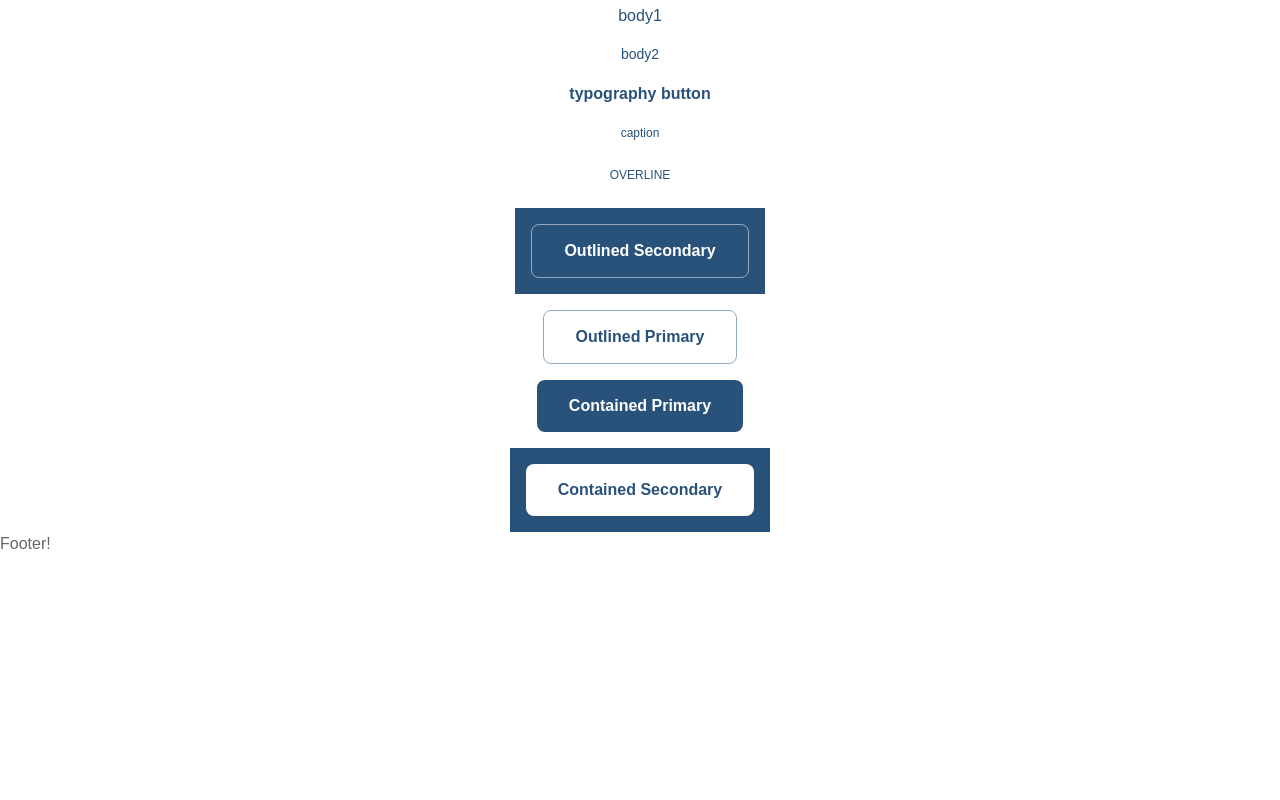
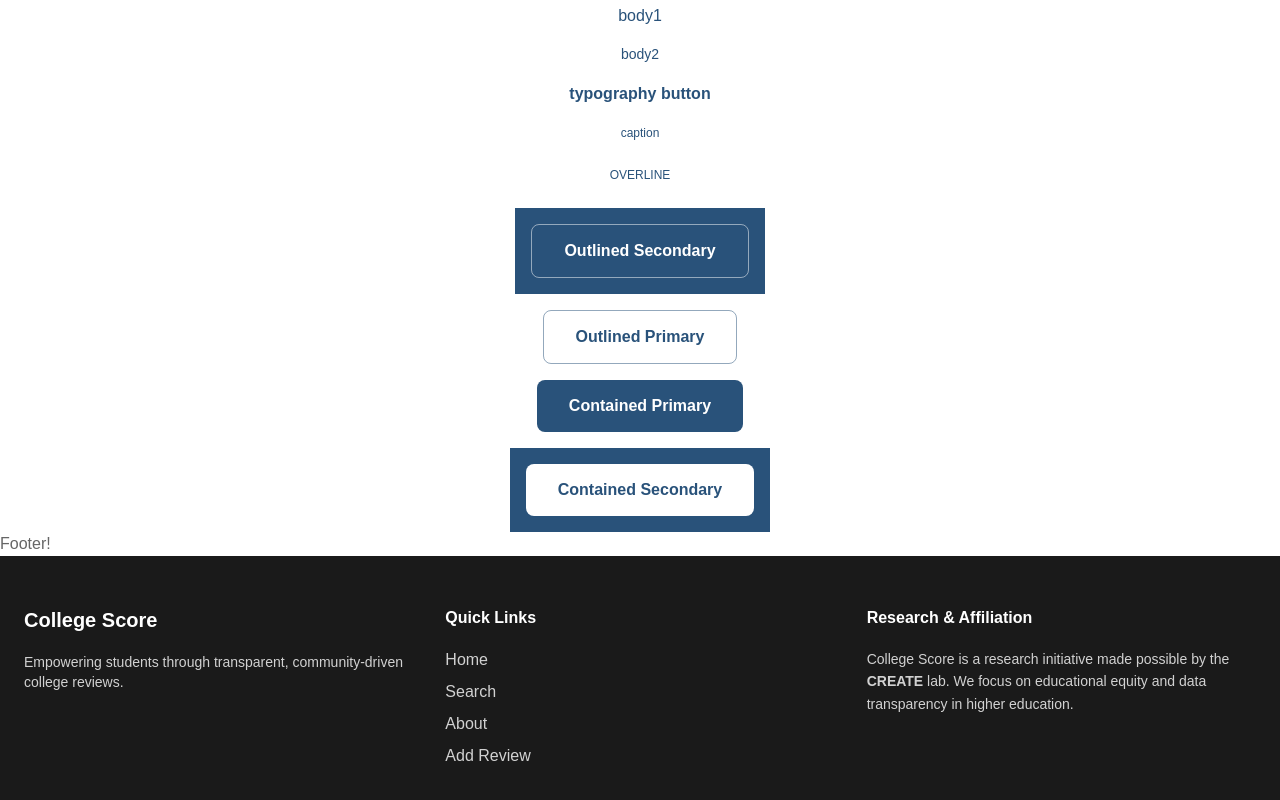
Before and after one commit to collegescore/frontend, a Next.js app: page / in a window 1280 px wide. Shown: the part 607-1407 px from the top of the page. Before the commit the page ends 1163 px from the top, so only its background shows below. Built offline with nearby package versions, Linux system fonts and the light colour scheme; what @mui/material-nextjs would draw is missing.

Commit message:
footer start

```diff
--- a/src/app/layout.tsx
+++ b/src/app/layout.tsx
@@ -4,6 +4,7 @@ import CssBaseline from "@mui/material/CssBaseline";
 import theme from "@/theme";
 import "./globals.css";
 import Header from "@/components/layout/header";
+import Footer from "@/components/layout/footer";
 
 export default function RootLayout({
   children,
@@ -19,6 +20,7 @@ export default function RootLayout({
             <Header /> {/* Header stays at the top */}
             {/* Main tag with ID for the "Skip to Content" link */}
             <main id="main-content">{children}</main>
+            <Footer /> {/* Footer stays at the bottom */}
           </ThemeProvider>
         </AppRouterCacheProvider>
       </body>
--- a/src/components/layout/footer.tsx
+++ b/src/components/layout/footer.tsx
@@ -0,0 +1,63 @@
+"use client";
+
+import React from 'react';
+import Grid from '@mui/material/Grid';
+import { Box, Container, Typography, Link as MuiLink } from '@mui/material';
+import NextLink from 'next/link';
+
+const Footer = () => {
+  return (
+    <Box component="footer" sx={{ bgcolor: 'grayscale.dark', color: 'white', py: 6, mt: 'auto' }}>
+      <Container maxWidth="xl">
+        <Grid container spacing={4}>
+
+          {/* Column 1: College Score logo and brief blurb */}
+          <Grid size={{ xs: 12, md: 4 }}>
+            <Typography variant="h6" sx={{ fontWeight: 700, mb: 2 }}>
+              College Score
+            </Typography>
+            <Typography variant="body2" sx={{ opacity: 0.8 }}>
+              Empowering students through transparent,
+              community-driven college reviews.
+            </Typography>
+          </Grid>
+
+          {/* Quick Links */}
+          <Grid size={{ xs: 12, md: 4 }}>
+            <Typography variant="subtitle1" sx={{ fontWeight: 700, mb: 2 }}>
+              Quick Links
+            </Typography>
+            <Box component="nav" sx={{ display: "flex", flexDirection: "column", gap: 1 }}>
+              {['Home', 'Search', 'About', 'Add Review'].map((item) => (
+                <MuiLink
+                  key={item}
+                  component={NextLink}
+                  href={item === 'Home' ? '/' : `/${item.toLowerCase().replace(' ', '-')}`}
+                  underline="hover"
+                  sx={{ color: 'white', opacity: 0.8, '&:hover': { opacity: 1 } }}
+                >
+                  {item}
+                </MuiLink>
+              ))}
+            </Box>
+          </Grid>
+
+          {/* Column 3: Research & Affiliation acknowledgement */}
+          <Grid size={{ xs: 12, md: 4 }}>
+            <Typography variant="subtitle1" sx={{ fontWeight: 700, mb: 2 }}>
+              Research & Affiliation
+            </Typography>
+            <Typography variant="body2" sx={{ opacity: 0.8, lineHeight: 1.6 }}>
+              College Score is a research initiative made possible by the
+              <strong> CREATE </strong> lab. We focus on educational
+              equity and data transparency in higher education.
+            </Typography>
+          </Grid>
+
+        </Grid>
+      </Container>
+    </Box>
+  );
+};
+
+export default Footer;
```
